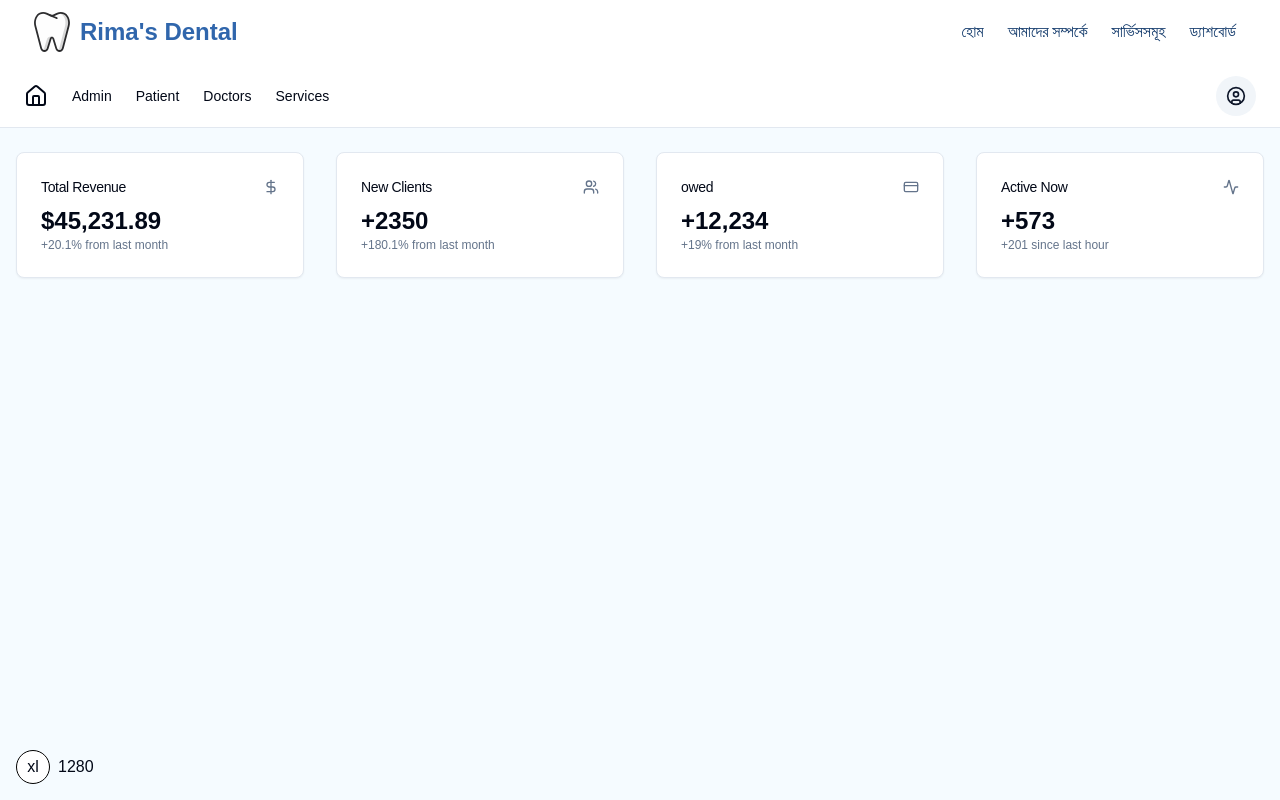
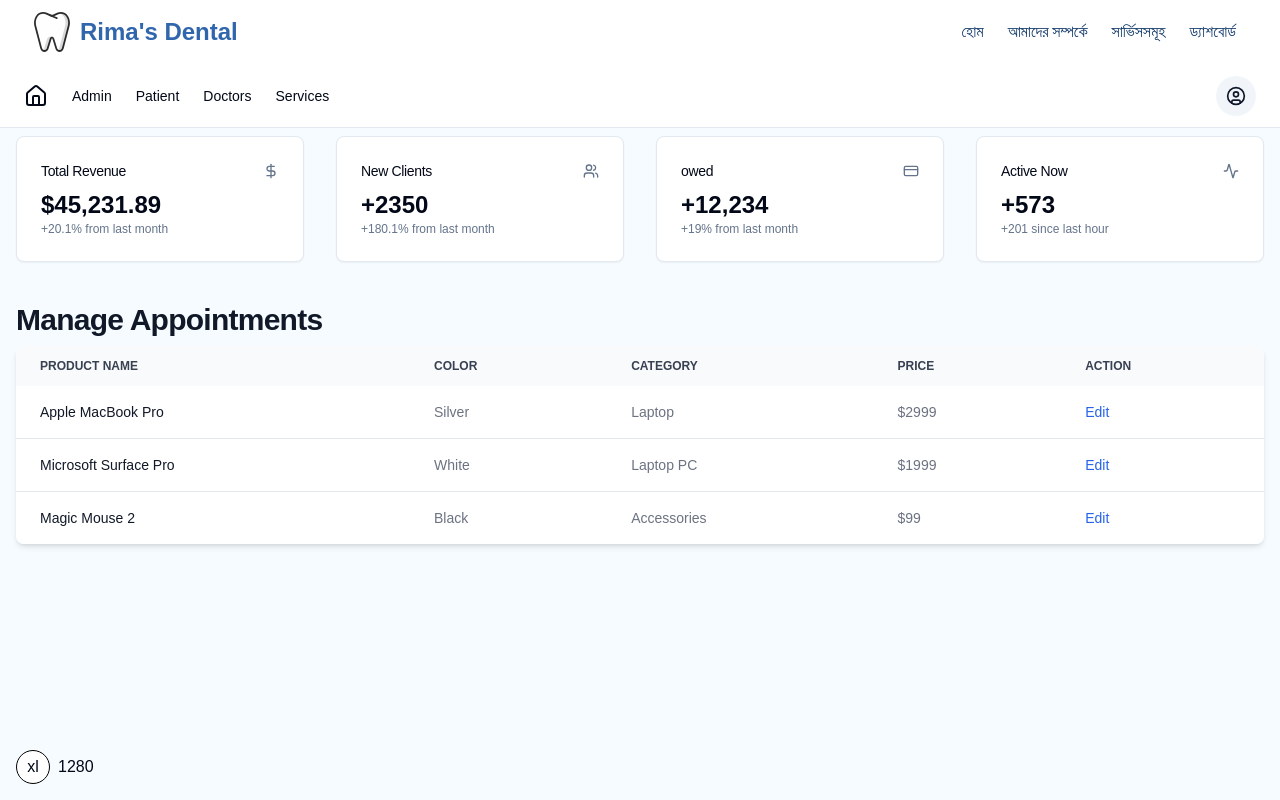
Before and after one commit to yeasin2002/Rimas-Dental, a Next.js app: page /about-us/admin in a window 1280 px wide. Built offline with nearby package versions, Linux system fonts and the light colour scheme; a web font is replaced by a local one.

Commit message:
fix: dependency  bot

```diff
--- /dev/null
+++ b/src/app/[lang]/admin/_components/AppointmentManage.tsx
@@ -0,0 +1,98 @@
+import React from "react";
+
+interface Props extends React.ComponentProps<"div"> {}
+
+export const AppointmentManage = ({ ...props }: Props) => {
+	return (
+		<div {...props}>
+			<div>
+				<h2 className="mb-2 mt-10 text-2xl font-bold tracking-tight text-gray-900 dark:text-white md:text-3xl">
+					Manage Appointments
+				</h2>
+			</div>
+
+			<div className="relative overflow-x-auto shadow-md sm:rounded-lg">
+				<table className="w-full text-left text-sm text-gray-500 dark:text-gray-400 rtl:text-right">
+					<thead className="bg-gray-50 text-xs uppercase text-gray-700 dark:bg-gray-700 dark:text-gray-400">
+						<tr>
+							<th scope="col" className="px-6 py-3">
+								Product name
+							</th>
+							<th scope="col" className="px-6 py-3">
+								Color
+							</th>
+							<th scope="col" className="px-6 py-3">
+								Category
+							</th>
+							<th scope="col" className="px-6 py-3">
+								Price
+							</th>
+							<th scope="col" className="px-6 py-3">
+								Action
+							</th>
+						</tr>
+					</thead>
+					<tbody>
+						<tr className="border-b bg-white dark:border-gray-700 dark:bg-gray-800">
+							<th
+								scope="row"
+								className="whitespace-nowrap px-6 py-4 font-medium text-gray-900 dark:text-white"
+							>
+								Apple MacBook Pro
+							</th>
+							<td className="px-6 py-4">Silver</td>
+							<td className="px-6 py-4">Laptop</td>
+							<td className="px-6 py-4">$2999</td>
+							<td className="px-6 py-4">
+								<a
+									href="#"
+									className="font-medium text-blue-600 hover:underline dark:text-blue-500"
+								>
+									Edit
+								</a>
+							</td>
+						</tr>
+						<tr className="border-b bg-white dark:border-gray-700 dark:bg-gray-800">
+							<th
+								scope="row"
+								className="whitespace-nowrap px-6 py-4 font-medium text-gray-900 dark:text-white"
+							>
+								Microsoft Surface Pro
+							</th>
+							<td className="px-6 py-4">White</td>
+							<td className="px-6 py-4">Laptop PC</td>
+							<td className="px-6 py-4">$1999</td>
+							<td className="px-6 py-4">
+								<a
+									href="#"
+									className="font-medium text-blue-600 hover:underline dark:text-blue-500"
+								>
+									Edit
+								</a>
+							</td>
+						</tr>
+						<tr className="bg-white dark:bg-gray-800">
+							<th
+								scope="row"
+								className="whitespace-nowrap px-6 py-4 font-medium text-gray-900 dark:text-white"
+							>
+								Magic Mouse 2
+							</th>
+							<td className="px-6 py-4">Black</td>
+							<td className="px-6 py-4">Accessories</td>
+							<td className="px-6 py-4">$99</td>
+							<td className="px-6 py-4">
+								<a
+									href="#"
+									className="font-medium text-blue-600 hover:underline dark:text-blue-500"
+								>
+									Edit
+								</a>
+							</td>
+						</tr>
+					</tbody>
+				</table>
+			</div>
+		</div>
+	);
+};
--- a/src/app/[lang]/admin/_components/index.ts
+++ b/src/app/[lang]/admin/_components/index.ts
@@ -1,2 +1,3 @@
+export * from "./AppointmentManage";
 export * from "./DashboardNav";
 export * from "./DashboardStates";
--- a/src/app/[lang]/admin/page.tsx
+++ b/src/app/[lang]/admin/page.tsx
@@ -1,12 +1,12 @@
 import React from "react";
-import { DashboardStates } from "./_components";
+import { AppointmentManage, DashboardStates } from "./_components";
 
 const Admin = async () => {
 	return (
-		<>
-			<br />
-			<DashboardStates className="px-4" />
-		</>
+		<section className="px-4 py-2">
+			<DashboardStates />
+			<AppointmentManage />
+		</section>
 	);
 };
 
```
Also changed, not shown: global.d.ts (+0 -13 lines), 1 other file (tests, documents, lock files or other folders).
